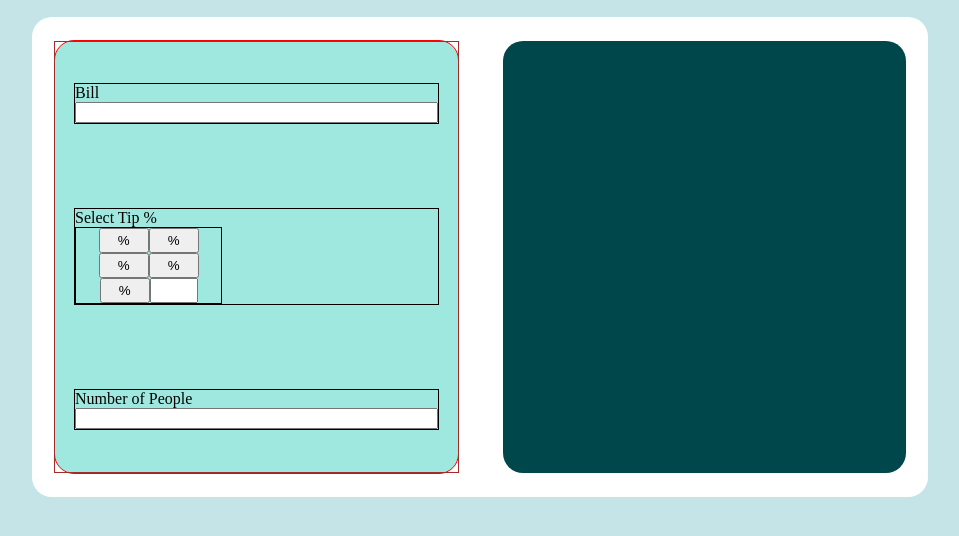
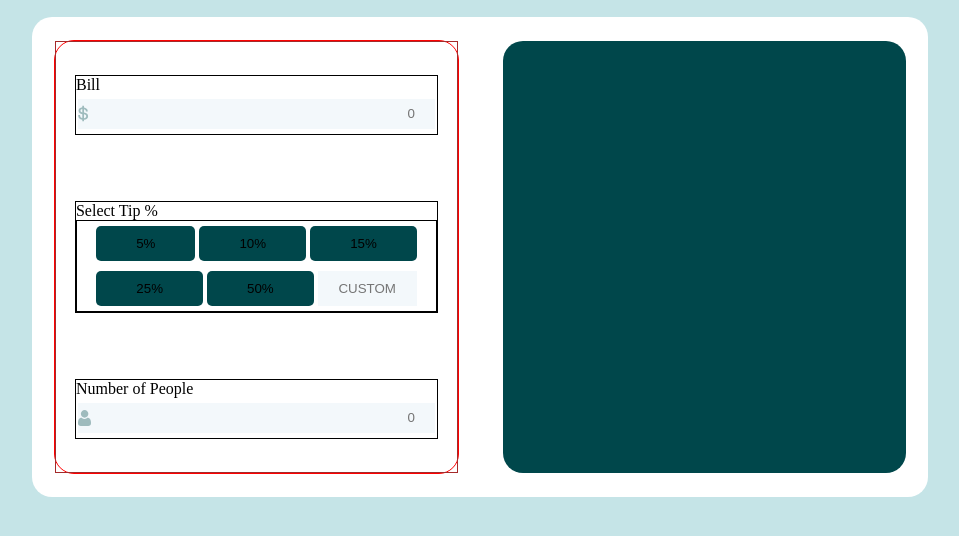
Before and after one commit to Chanksela/tip-calculator, a plain HTML site: page index.html in a window 1280 px wide. Shown: the part 162-698 px from the top of the page, without its empty margins (160-1119 px from the left). Drawn offline with Linux system fonts and the light colour scheme.

Commit message:
working on left side css / html

```diff
--- a/index.html
+++ b/index.html
@@ -17,17 +17,17 @@
         <div class="input-choices">
           <div class="bill">
             <label for="bill">Bill</label>
-            <input type="number" name="bill" id="bill" />
+            <input type="number" name="bill" id="bill" placeholder="0" />
           </div>
           <div class="select-tip">
             <label for="tip">Select Tip %</label>
             <div class="choices">
-              <button>%</button>
-              <button>%</button>
-              <button>%</button>
-              <button>%</button>
-              <button>%</button>
-              <input type="number" name="tip" id="tip" />
+              <button>5%</button>
+              <button>10%</button>
+              <button>15%</button>
+              <button>25%</button>
+              <button>50%</button>
+              <input type="number" name="tip" id="tip" placeholder="CUSTOM" />
             </div>
           </div>
           <div class="number-of-people">
@@ -36,6 +36,7 @@
               type="number"
               name="number-of-people"
               id="number-of-people"
+              placeholder="0"
             />
           </div>
         </div>
--- a/style.css
+++ b/style.css
@@ -1,7 +1,8 @@
 /* global */
 :root {
+  --white: #ffffffff;
+  --grey: #f3f8fbff;
   --backgroundClr: #c5e4e7ff;
-  --white: #ffffffff;
   --darkBlue: #00474bff;
   --lightBlue: #9fe8dfff;
   --borderOrange: #cd9489ff;
@@ -13,6 +14,21 @@ input::-webkit-inner-spin-button {
 }
 * {
   margin: 0;
+}
+input {
+  background-color: var(--grey);
+  border: none;
+  height: 30px;
+}
+button {
+  border: none;
+  background-color: var(--darkBlue);
+  border-radius: 5px;
+}
+button:hover {
+  transition: 0.5s ease;
+  background-color: var(--lightBlue);
+  cursor: pointer;
 }
 /* body */
 body {
@@ -45,7 +61,6 @@ body {
   border: 1px solid red;
   align-items: center;
   justify-content: center;
-  background-color: var(--lightBlue);
   border-radius: 20px;
   width: 45%;
   height: 90%;
@@ -57,7 +72,7 @@ body {
   justify-content: space-around;
   align-items: center;
   height: 100%;
-  width: 100%;
+  width: 100;
 }
 /* inputs of input box */
 .bill,
@@ -68,25 +83,35 @@ body {
   width: 90%;
   flex-direction: column;
 }
-
+.bill > input {
+  background: var(--grey) url(/assets/icon-dollar.svg) left no-repeat;
+  padding: 0px 20px;
+  text-align: right;
+}
 .choices {
   border: 1px solid black;
   display: flex;
   align-items: center;
   justify-content: center;
-  width: 100%;
-  max-width: 40%;
   flex-wrap: wrap;
 }
+.choices > button,
+input {
+  margin: 5px 2px;
+  text-align: center;
+}
 .choices > button {
-  width: 50px;
-  height: 25px;
+  padding: 10px 40px;
 }
 .choices > input {
-  width: 40px;
-  height: 19px;
+  width: 95px;
+  height: 33px;
 }
-
+.number-of-people > input {
+  background: var(--grey) url(/assets/icon-person.svg) no-repeat left;
+  padding: 0 20px;
+  text-align: right;
+}
 /* output box */
 .output {
   background-color: var(--darkBlue);
```
